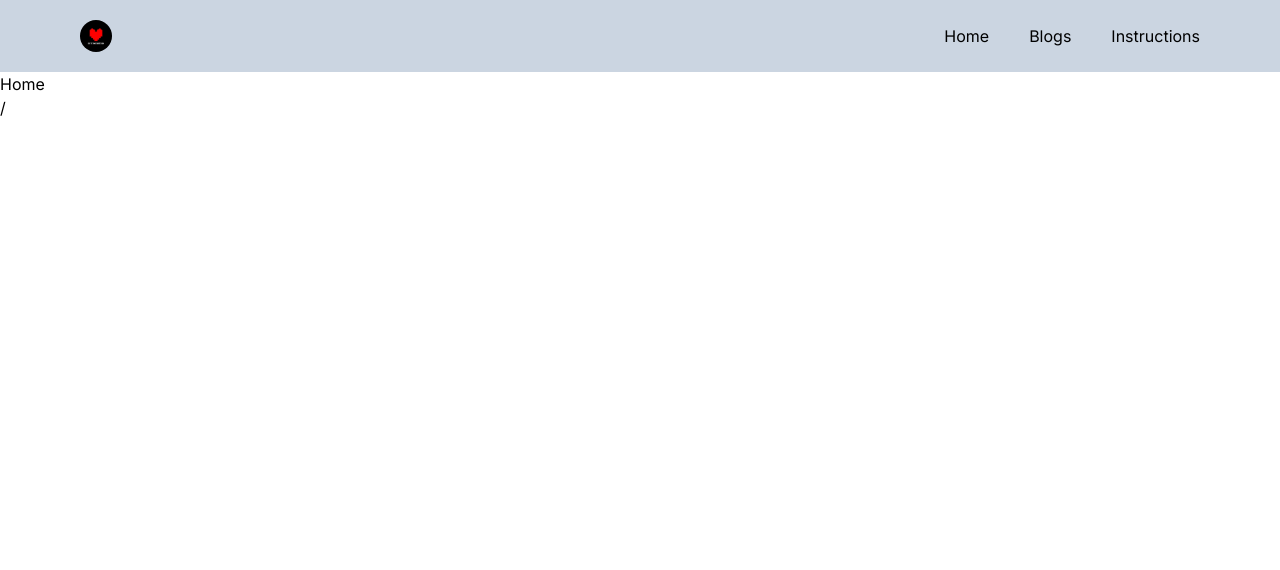
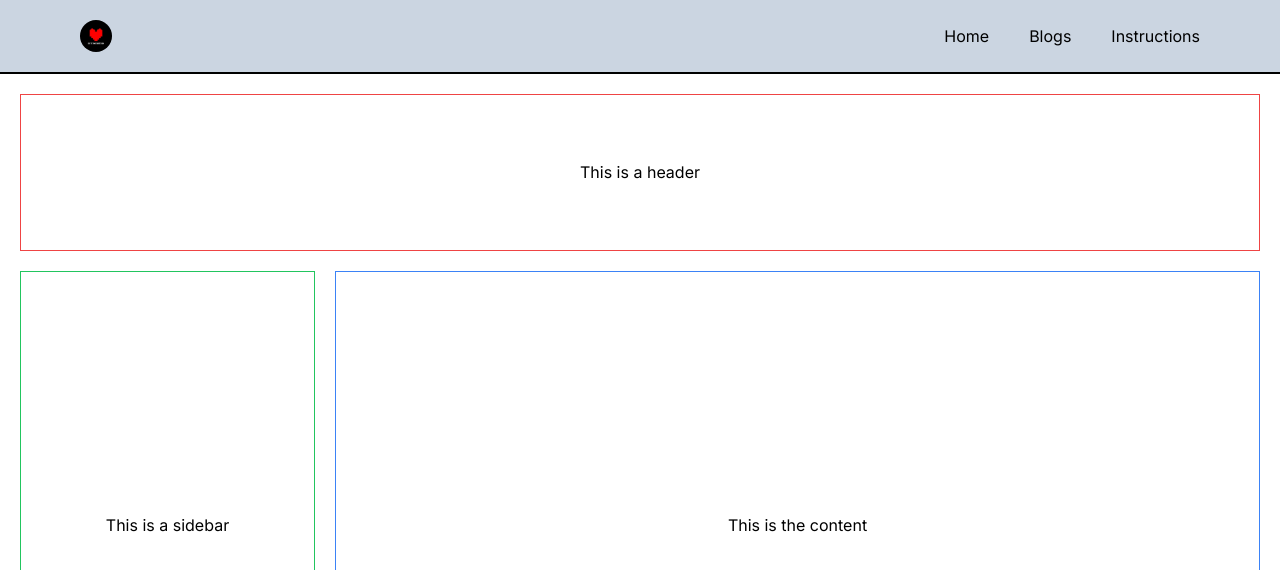
Before and after one commit to Oculux314/wdcc-academy-mini-project, a Next.js app: page / in a window 1280 px wide. Shown: the top 570 px of the page. Built offline with nearby package versions, Linux system fonts and the light colour scheme.

Commit message:
:sparkles: create home page

```diff
--- a/src/app/globals.css
+++ b/src/app/globals.css
@@ -1,3 +1,9 @@
 @tailwind base;
 @tailwind components;
 @tailwind utilities;
+
+@layer utilities {
+  .home-div {
+    @apply p-4 border text-center grid items-center;
+  }
+}
--- a/src/app/layout.tsx
+++ b/src/app/layout.tsx
@@ -24,7 +24,7 @@ export default function RootLayout({
 }>) {
   return (
     <html lang="en">
-      <body className={inter.className}>
+      <body className={`${inter.className} h-lvh flex flex-col`}>
         <NavBar />
         {children}
       </body>
--- a/src/app/page.tsx
+++ b/src/app/page.tsx
@@ -1,8 +1,15 @@
 export default function Home() {
   return (
-    <div>
-      <h1>Home</h1>
-      <p>/</p>
-    </div>
+    <main className="h-full grid grid-cols-4 grid-rows-4 gap-5 p-5">
+      <div className="home-div border-red-500 col-span-full">
+        This is a header
+      </div>
+      <div className="home-div border-green-500 row-span-3 ">
+        This is a sidebar
+      </div>
+      <div className="home-div border-blue-500 row-span-3 col-span-3">
+        This is the content
+      </div>
+    </main>
   );
 }
--- a/src/components/NavBar.tsx
+++ b/src/components/NavBar.tsx
@@ -4,7 +4,7 @@ import Link from "next/link";
 
 export default function NavBar() {
   return (
-    <nav className="py-5 px-20 bg-slate-300">
+    <nav className="py-5 px-20 bg-slate-300 border-b-2 border-black">
       <ul className="flex items-center gap-10">
         <li className="mr-auto">
           <Link href="/">
```
